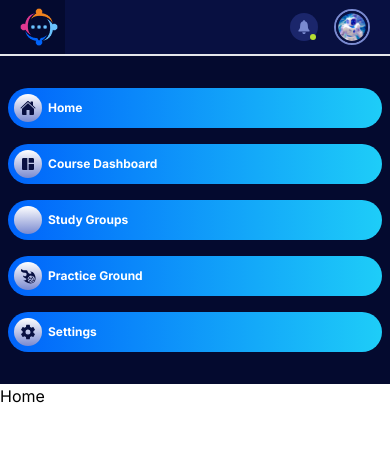
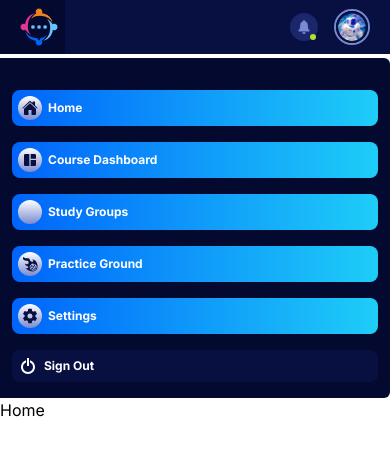
Before and after one commit to Shazzadul-Shakib/Study-Pulse, a Next.js app: page / in a window 390 px wide. Shown: the top 456 px of the page. Built offline with nearby package versions, Linux system fonts and the light colour scheme; some icons are missing.

Commit message:
sidebar added without responsiveness

```diff
--- a/app/(protected)/layout.tsx
+++ b/app/(protected)/layout.tsx
@@ -7,15 +7,13 @@ export default function protectedLayout({
   children: React.ReactNode;
 }) {
   return (
-    <main>
+    <main className="grid h-[100dvh] grid-rows-[auto_1fr_auto] gap-1 sm:gap-6'">
       <Navbar />
-      <section className="flex flex-col md:flex-row md:overflow-hidden">
-        <div className="basis-1/6 ">
+      <section className="flex flex-col h-full md:flex-row md:overflow-hidden">
+        <div className="basis-1/6">
           <Sidebar />
         </div>
-        <div className="basis-5/6 flex-grow md:overflow-y-auto">
-          {children}
-        </div>
+        <div className="basis-5/6 flex-grow md:overflow-y-auto">{children}</div>
       </section>
     </main>
   );
--- a/app/components/sidebar.tsx
+++ b/app/components/sidebar.tsx
@@ -1,21 +1,30 @@
 import { SidebarLinks } from "@/utils/data/sidebarLinks";
+import { ImSwitch } from "react-icons/im";
 import Link from "next/link";
 
 export default function Sidebar() {
   return (
-    <main className=" bg-deepestBlue border-t-2 px-2 py-4 ">
+    <main className="bg-deepestBlue px-3 py-4 h-full flex flex-col justify-between rounded-r-md">
       <div>
         {SidebarLinks.map((link, index) => (
           <Link
             key={index}
             href={link.path}
-            className="flex items-center text-white bg-gradient-to-r from-gradientLeftBlue to-gradientRightBlue rounded-full p-1.5 my-4"
+            className="flex items-center text-white bg-gradient-to-r from-gradientLeftBlue to-gradientRightBlue rounded-lg p-1.5 my-4"
           >
-            <span className="h-7 w-7 rounded-full bg-gradient-to-b from-white to-iconColor flex items-center justify-center text-deeperBlue">{link.icon}</span>
-            <span className=" text-xs font-bold ml-1.5">{link.title}</span>
+            <span className="h-6 w-6 rounded-full bg-gradient-to-b from-white to-iconColor flex items-center justify-center text-deeperBlue">
+              {link.icon}
+            </span>
+            <span className="text-xs font-bold ml-1.5">{link.title}</span>
           </Link>
         ))}
       </div>
+      <button className="flex items-center text-white bg-deeperBlue p-2 rounded-lg">
+        <span>
+          <ImSwitch />
+        </span>
+        <span className="text-xs font-bold ml-2">Sign Out</span>
+      </button>
     </main>
   );
 }
```
